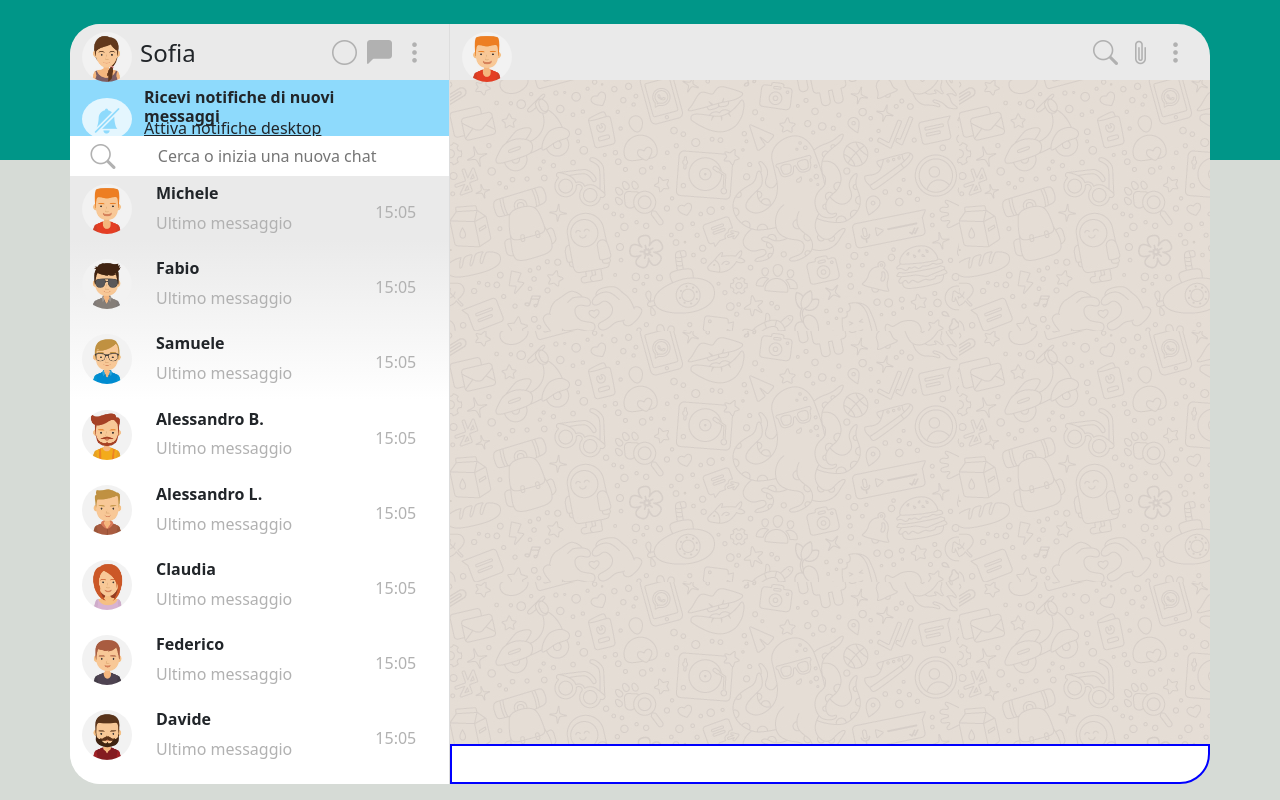
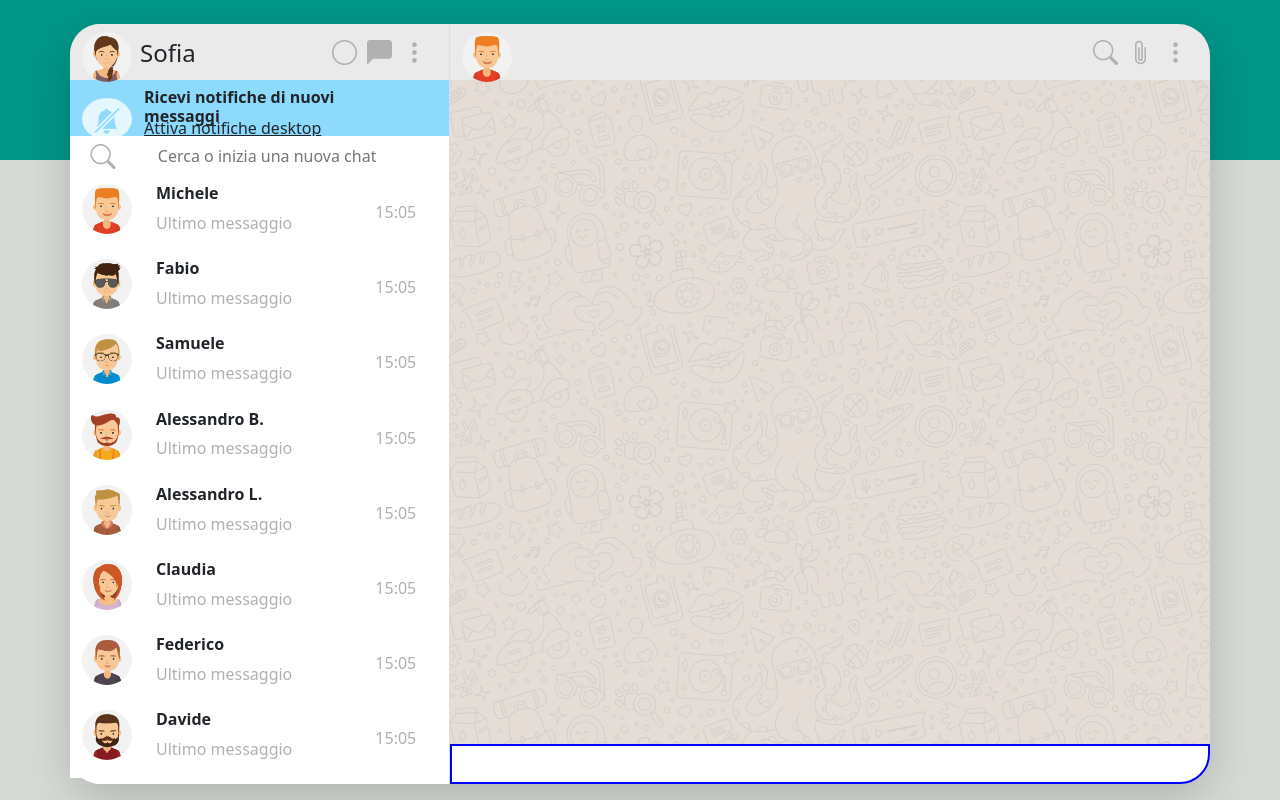
Before and after one commit to PeeperInTheSpace/vue-boolzapp, a plain HTML site: page index.html in a window 1280 px wide. Drawn offline with nearby package versions, Linux system fonts and the light colour scheme.

Commit message:
Minor fixes

```diff
--- a/css/style.css
+++ b/css/style.css
@@ -114,3 +114,7 @@
     .fl-contactpic {
         width: fit-content;
     }
+
+    .fl-contacts {
+        background-color: white;
+    }
--- a/index.html
+++ b/index.html
@@ -26,7 +26,7 @@
 
         <!-- WEBAPP WINDOW -->
 
-        <main class="fl-maincontainer container mt-4 rounded-5">
+        <main class="fl-maincontainer container mt-4 rounded-5 shadow-lg">
 
             <section class="row" id="root">
 
```
